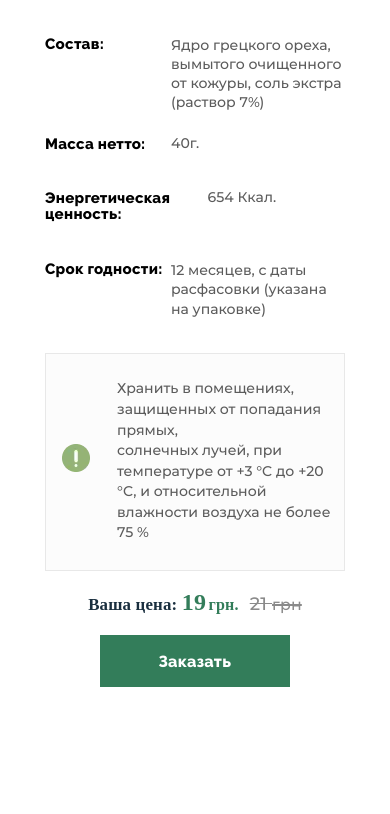
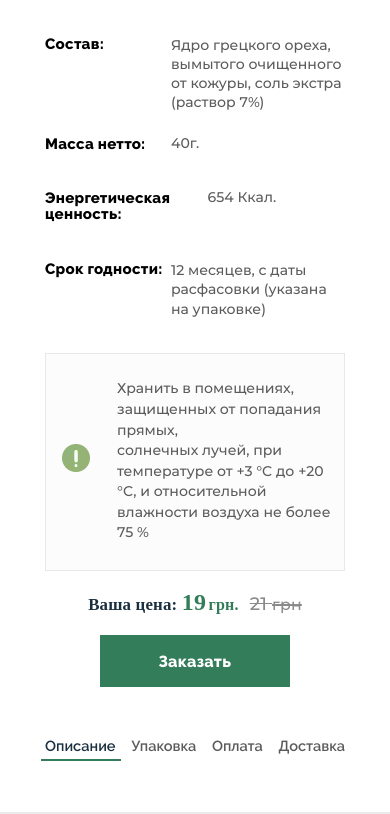
Before and after one commit to danil-jpg/Nuts, a website: page src/item-info.html in a window 390 px wide. Shown: the part 674-1488 px from the top of the page. Before the commit the page ends 1361 px from the top, so only its background shows below. Drawn offline with nearby package versions, Linux system fonts and the light colour scheme; files that its build step writes are made by us from their sources; files whose address does not match are found by name; a web font is replaced by a local one.

Commit message:
added adaptation to item Page

```diff
--- a/src/item-info.html
+++ b/src/item-info.html
@@ -111,6 +111,23 @@
                     </div>
                 </div>
             </section>
+            <section class="item-descr">
+                <div class="item-descr__hor-line"></div>
+                <div class="item-descr__titles-wrapper">
+                    <p class="item__descr__title">
+                        Описание
+                    </p>
+                    <p class="item__descr__title">
+                        Упаковка
+                    </p>
+                    <p class="item__descr__title">
+                        Оплата
+                    </p>
+                    <p class="item__descr__title">
+                        Доставка
+                    </p>
+                </div>
+            </section>
             <script src="scripts/main.js"></script>
         </body>
     </html>
--- a/src/styles/_item-info.scss
+++ b/src/styles/_item-info.scss
@@ -273,6 +273,53 @@
   transform: translate(0, 2px);
   color: #ffffff;
 }
+.item-descr {
+  position: relative;
+  width: 100%;
+  display: inline-block;
+}
+.item-descr__hor-line {
+  border: 1px solid rgba(0, 0, 0, 0.08);
+  position: absolute;
+  width: 100vw;
+
+  top: 127px;
+}
+.item-descr__titles-wrapper {
+  width: 717px;
+  margin: 0 auto;
+  display: flex;
+  justify-content: space-between;
+
+  margin-top: 71px;
+}
+.item__descr__title {
+  font-family: "Raleway";
+  font-style: normal;
+  font-weight: 600;
+  font-size: em(18);
+  line-height: 21px;
+
+  color: #5b5b5b;
+}
+.item__descr__title:nth-of-type(2) {
+  transform: translate(6px);
+}
+.item__descr__title:nth-of-type(3) {
+  transform: translate(8px);
+}
+.item__descr__title:nth-of-type(1) {
+  color: #1a2f3f;
+  position: relative;
+}
+.item__descr__title:nth-of-type(1)::after {
+  content: "";
+  position: absolute;
+  bottom: -84%;
+  left: -33%;
+  width: 161%;
+  border: 2px solid #337d5a;
+}
 @media screen and (max-width: 1439px) {
   .slide-content {
     width: 912px;
@@ -328,6 +375,10 @@
   .item-info__important-wrapper {
     width: 100%;
   }
+
+  .item-descr__titles-wrapper {
+    width: 550px;
+  }
 }
 
 @media screen and (max-width: 767px) {
@@ -374,4 +425,27 @@
     display: block;
     margin: 0 auto;
   }
+  .item-descr__titles-wrapper {
+    width: 300px;
+    font-size: 13px;
+    margin-top: 35px;
+  }
+  .item__descr__title:nth-of-type(2) {
+    transform: translate(0px);
+  }
+  .item__descr__title:nth-of-type(3) {
+    transform: translate(0px);
+  }
+  .item__descr__title:nth-of-type(1) {
+    color: #1a2f3f;
+    position: relative;
+  }
+  .item__descr__title:nth-of-type(1)::after {
+    content: "";
+    position: absolute;
+    bottom: -25%;
+    left: -5%;
+    width: 110%;
+    border: 1px solid #337d5a;
+  }
 }
```
Also changed, not shown: docs/item-info.html (+1 -1 lines), docs/styles/main.min.css.
